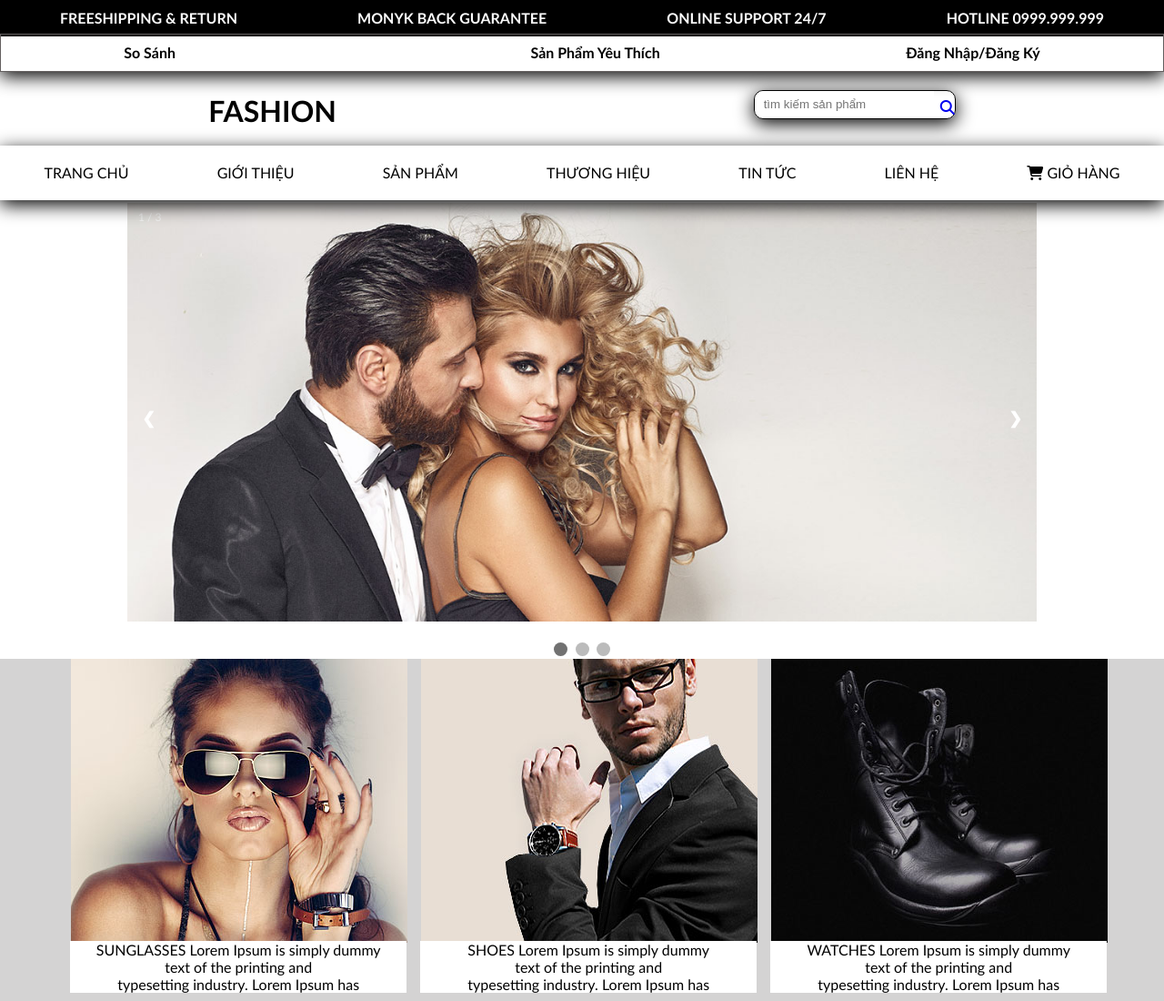
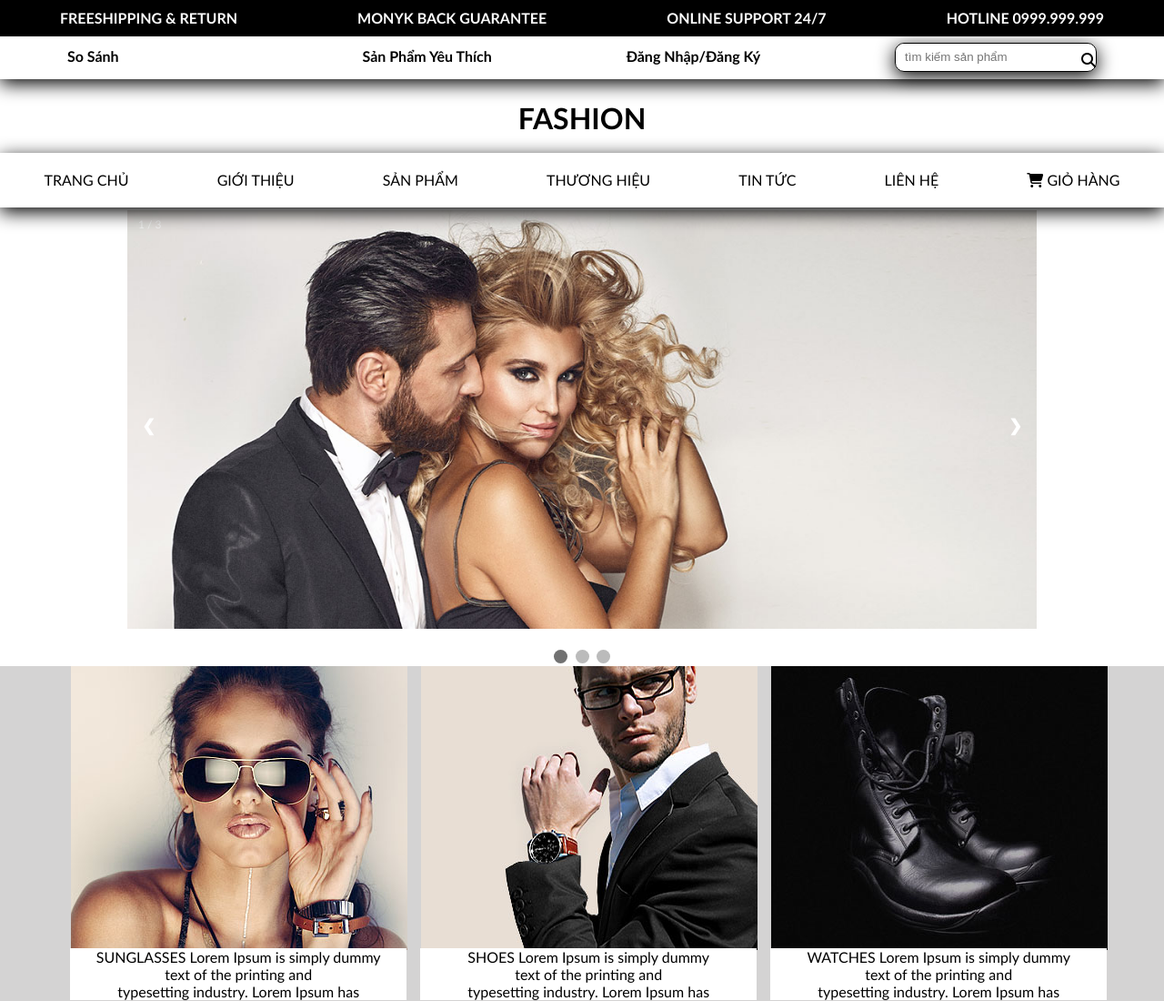
Before and after one commit to vobaduytu/Cate-Studi, a plain HTML site: page Web_Style.html in a window 1280 px wide. Shown: the top 1100 px of the page at 91% size. Drawn offline with Linux system fonts and the light colour scheme.

Commit message:
FaShione

```diff
--- a/Web_Style.html
+++ b/Web_Style.html
@@ -19,19 +19,20 @@
       <h4>HOTLINE 0999.999.999</h4>
     </div>
     <div class="note2">
-      <a href="#"><h4>So Sánh</h4></a>
-      <h4 style="padding-left: 120px">Sản Phẩm Yêu Thích</h4>
-      <a href="#"><h4>Đăng Nhập/Đăng Ký</h4></a>
-    </div>
-    <div class="note3">
-
-      <h1>FASHION</h1>
+      <a href="#" class="num"><h4>So Sánh</h4></a>
+      <h4 class="num" style="padding-left: 120px">Sản Phẩm Yêu Thích</h4>
+      <a class="num" href="#"><h4>Đăng Nhập/Đăng Ký</h4></a>
       <div class="seach">
         <input type="text" placeholder="tìm kiếm sản phẩm" />
         <a href="#" class="bnt">
           <i class="fas fa-search"></i>
         </a>
       </div>
+    </div>
+    <div class="note3">
+
+      <h1>FASHION</h1>
+
     </div>
     <div class="menu">
       <a href="#" class="tieuDe">TRANG CHỦ</a>
--- a/style.css
+++ b/style.css
@@ -22,14 +22,14 @@ html {
 .note2 {
   display: flex;
   justify-content: space-around;
-  border: 1px solid rgb(99, 95, 95);
-  height: 40px;
+
+  height: 50px;
   transform: translateY(-3px);
   box-shadow: 0 5px 20px rgba(0, 0, 0, 2);
   animation: moveInLeft 3s ease-out;
 }
 .note2 h4 {
-  line-height: 40px;
+  line-height: 50px;
 }
 .note2 a {
   text-decoration: none;
@@ -47,6 +47,8 @@ html {
   transform: translateY(-3px);
   box-shadow: 0 5px 20px rgba(0, 0, 0, 2);
   animation: moveInLeft 3s ease-out;
+  position: relative;
+  top: 13px;
 }
 .seach input {
   height: 28px;
@@ -258,7 +260,6 @@ html {
   color: white;
   height: 70px;
   border-bottom: 1px solid rgb(44, 35, 17);
-
 }
 .end p {
   font-size: 150%;
@@ -275,7 +276,7 @@ html {
   border-bottom: 1px solid rgb(44, 35, 17);
   margin-top: 70px;
 }
-.end2 p{
+.end2 p {
   position: relative;
   top: 17px;
 }
@@ -292,10 +293,12 @@ html {
   .note {
     display: none;
   }
-  .note2 {
+
+  .num {
     display: none;
   }
-  .note3 h1 {
+
+  .note3  {
     display: none;
   }
   .tieuDe {
@@ -317,6 +320,6 @@ html {
     width: 90%;
   }
   .img2 p {
-    width: 90%;
+    width: 89.8%;
   }
 }
```
